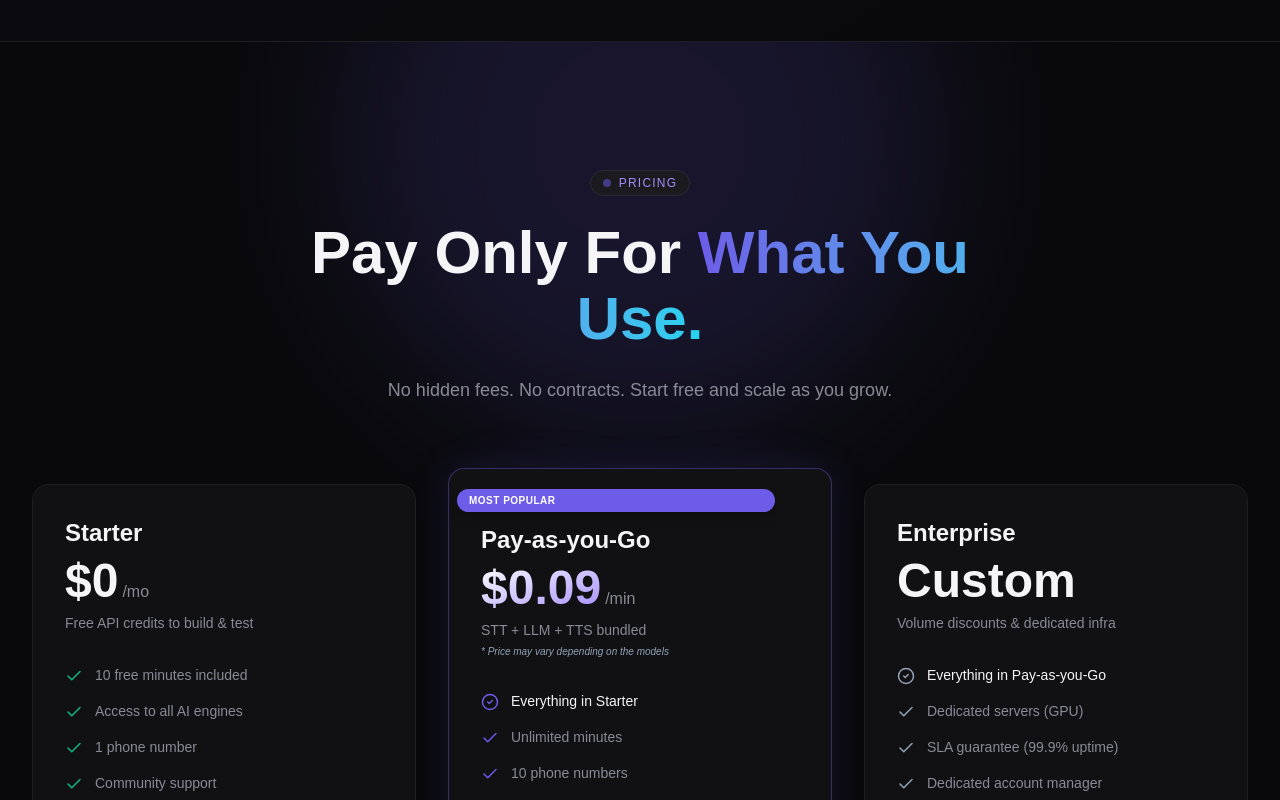
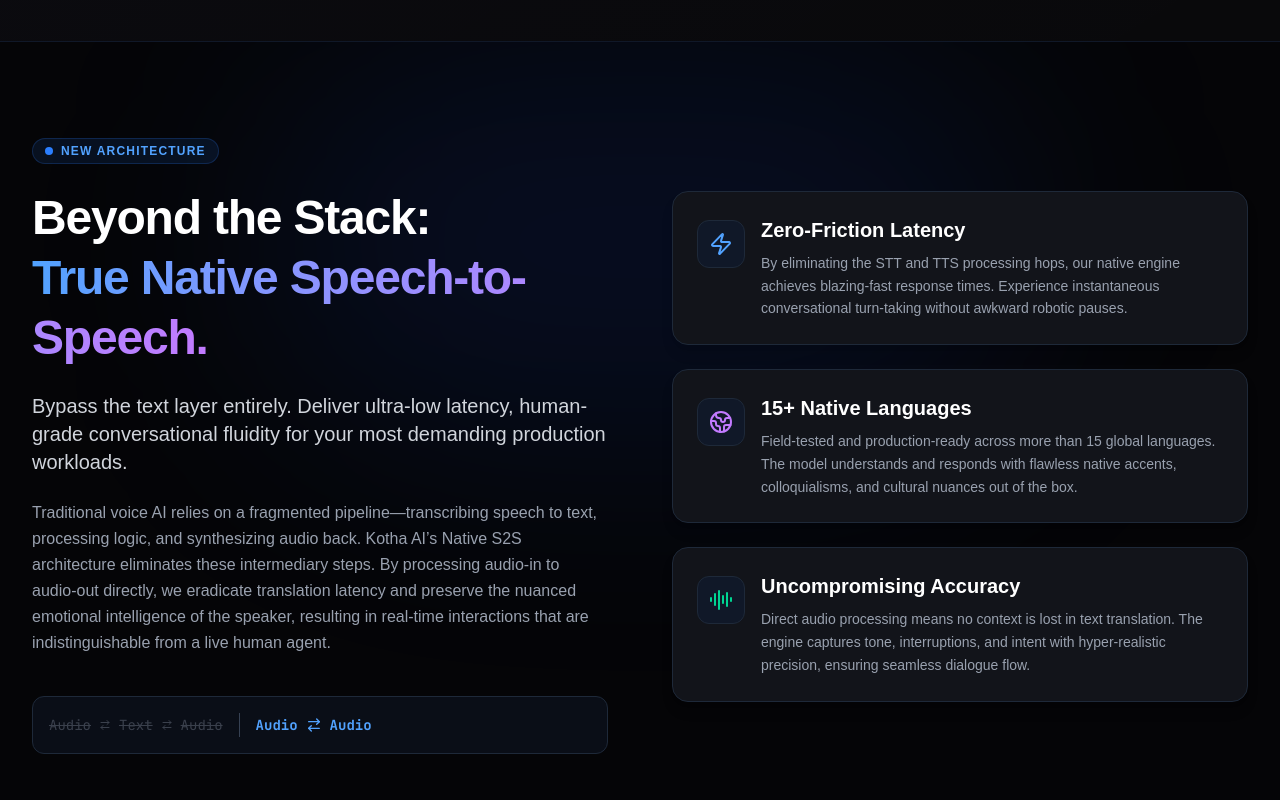
Before and after one commit to alifarman007/voicecallingweb, a React (Vite) app: page / in a window 1280 px wide. Shown: the part 7140-7940 px from the top of the page. Built offline with nearby package versions, Linux system fonts and the light colour scheme; a web font is replaced by a local one.

Commit message:
feat: Add NativeS2S component to Home page
Introduces a new section on the Home page dedicated to showcasing the platform's native Speech-to-Speech (S2S) capabilities. This component highlights key features such as low latency, multi-language support, and high accuracy.

```diff
--- /dev/null
+++ b/src/components/NativeS2S.tsx
@@ -0,0 +1,117 @@
+import { motion } from 'motion/react';
+import { Zap, Globe2, AudioLines, ArrowRightLeft } from 'lucide-react';
+
+export default function NativeS2S() {
+  const features = [
+    {
+      icon: <Zap className="w-6 h-6 text-blue-400" />,
+      title: "Zero-Friction Latency",
+      desc: "By eliminating the STT and TTS processing hops, our native engine achieves blazing-fast response times. Experience instantaneous conversational turn-taking without awkward robotic pauses."
+    },
+    {
+      icon: <Globe2 className="w-6 h-6 text-purple-400" />,
+      title: "15+ Native Languages",
+      desc: "Field-tested and production-ready across more than 15 global languages. The model understands and responds with flawless native accents, colloquialisms, and cultural nuances out of the box."
+    },
+    {
+      icon: <AudioLines className="w-6 h-6 text-emerald-400" />,
+      title: "Uncompromising Accuracy",
+      desc: "Direct audio processing means no context is lost in text translation. The engine captures tone, interruptions, and intent with hyper-realistic precision, ensuring seamless dialogue flow."
+    }
+  ];
+
+  return (
+    <section className="py-24 bg-[#050507] text-white relative overflow-hidden border-t border-gray-900">
+      {/* Background Glows */}
+      <div className="absolute top-0 left-1/2 -translate-x-1/2 w-full max-w-3xl h-[400px] bg-blue-600/10 blur-[120px] rounded-full pointer-events-none"></div>
+
+      <div className="max-w-7xl mx-auto px-4 sm:px-6 lg:px-8 relative z-10">
+        <div className="grid lg:grid-cols-2 gap-16 items-center">
+
+          {/* Left Column: Copy */}
+          <div>
+            <div className="inline-flex items-center gap-2 px-3 py-1 rounded-full bg-blue-500/10 border border-blue-500/20 text-blue-400 text-xs font-bold uppercase tracking-widest mb-6">
+              <span className="relative flex h-2 w-2">
+                <span className="animate-ping absolute inline-flex h-full w-full rounded-full bg-blue-400 opacity-75"></span>
+                <span className="relative inline-flex rounded-full h-2 w-2 bg-blue-500"></span>
+              </span>
+              New Architecture
+            </div>
+
+            <motion.h2
+              initial={{ opacity: 0, y: 20 }}
+              whileInView={{ opacity: 1, y: 0 }}
+              viewport={{ once: true }}
+              transition={{ duration: 0.6 }}
+              className="text-4xl md:text-5xl font-bold mb-6 tracking-tight leading-tight"
+            >
+              Beyond the Stack: <br/>
+              <span className="text-transparent bg-clip-text bg-gradient-to-r from-blue-400 to-purple-400">
+                True Native Speech-to-Speech.
+              </span>
+            </motion.h2>
+
+            <motion.p
+              initial={{ opacity: 0, y: 20 }}
+              whileInView={{ opacity: 1, y: 0 }}
+              viewport={{ once: true }}
+              transition={{ duration: 0.6, delay: 0.1 }}
+              className="text-xl text-gray-300 mb-6 font-medium"
+            >
+              Bypass the text layer entirely. Deliver ultra-low latency, human-grade conversational fluidity for your most demanding production workloads.
+            </motion.p>
+
+            <motion.p
+              initial={{ opacity: 0, y: 20 }}
+              whileInView={{ opacity: 1, y: 0 }}
+              viewport={{ once: true }}
+              transition={{ duration: 0.6, delay: 0.2 }}
+              className="text-gray-400 leading-relaxed mb-10"
+            >
+              Traditional voice AI relies on a fragmented pipeline—transcribing speech to text, processing logic, and synthesizing audio back. Kotha AI’s Native S2S architecture eliminates these intermediary steps. By processing audio-in to audio-out directly, we eradicate translation latency and preserve the nuanced emotional intelligence of the speaker, resulting in real-time interactions that are indistinguishable from a live human agent.
+            </motion.p>
+
+            <div className="flex items-center gap-4 text-sm font-mono text-gray-500 bg-gray-900/50 p-4 rounded-xl border border-gray-800">
+              <div className="flex items-center gap-2 line-through opacity-50">
+                <span>Audio</span> <ArrowRightLeft className="w-3 h-3" /> <span>Text</span> <ArrowRightLeft className="w-3 h-3" /> <span>Audio</span>
+              </div>
+              <div className="w-px h-6 bg-gray-700"></div>
+              <div className="flex items-center gap-2 text-blue-400 font-bold">
+                <span>Audio</span> <ArrowRightLeft className="w-4 h-4" /> <span>Audio</span>
+              </div>
+            </div>
+          </div>
+
+          {/* Right Column: Feature Cards */}
+          <div className="space-y-6">
+            {features.map((feature, index) => (
+              <motion.div
+                key={index}
+                initial={{ opacity: 0, x: 20 }}
+                whileInView={{ opacity: 1, x: 0 }}
+                viewport={{ once: true }}
+                transition={{ duration: 0.5, delay: index * 0.15 }}
+                className="bg-[#12141a] border border-gray-800 hover:border-gray-700 transition-colors p-6 rounded-2xl shadow-lg"
+              >
+                <div className="flex gap-4">
+                  <div className="shrink-0 mt-1">
+                    <div className="w-12 h-12 rounded-xl bg-gray-900 border border-gray-800 flex items-center justify-center">
+                      {feature.icon}
+                    </div>
+                  </div>
+                  <div>
+                    <h3 className="text-xl font-bold text-white mb-2">{feature.title}</h3>
+                    <p className="text-gray-400 text-sm leading-relaxed">
+                      {feature.desc}
+                    </p>
+                  </div>
+                </div>
+              </motion.div>
+            ))}
+          </div>
+
+        </div>
+      </div>
+    </section>
+  );
+}
--- a/src/pages/Home.tsx
+++ b/src/pages/Home.tsx
@@ -8,6 +8,7 @@
 import IntelligentVoiceCore from '../components/IntelligentVoiceCore';
 import HowItWorks from '../components/HowItWorks';
 import Architecture from '../components/Architecture';
+import NativeS2S from '../components/NativeS2S';
 import Pricing from '../components/Pricing';
 import CTA from '../components/CTA';
 import Footer from '../components/Footer';
@@ -56,6 +57,7 @@
 
         <HowItWorks />
         <Architecture />
+        <NativeS2S />
         <Pricing />
         <CTA />
       </main>
```
